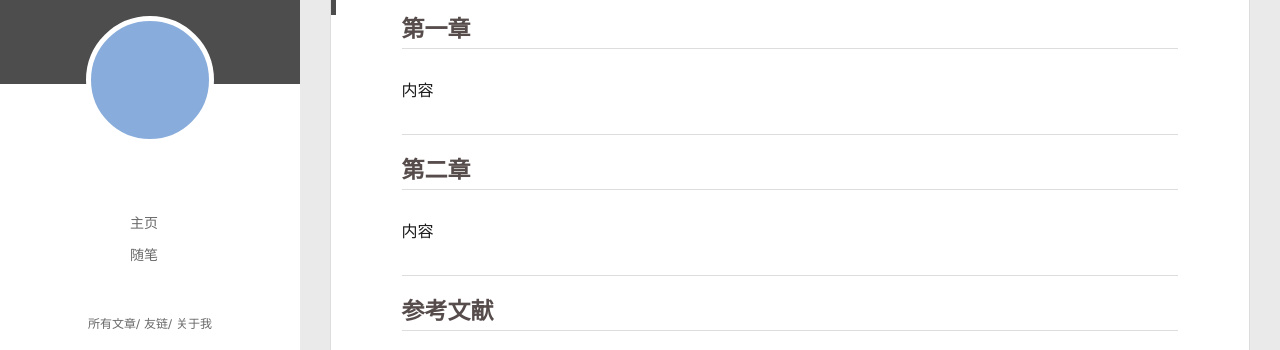
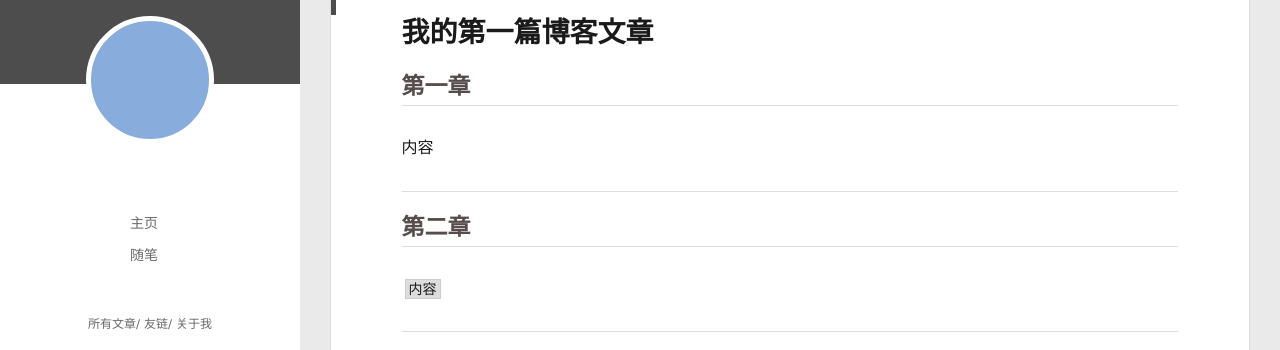
Before and after one commit to lelema2018/lelema2018.github.io, a plain HTML site: page 2020/08/10/my-first-blog/index.html in a window 1280 px wide. Shown: the part 96-446 px from the top of the page. Drawn offline with Linux system fonts and the light colour scheme; no server answers.

Commit message:
Site updated: 2020-08-14 21:15:01

```diff
--- a/2020/08/10/my-first-blog/index.html
+++ b/2020/08/10/my-first-blog/index.html
@@ -8,15 +8,15 @@
   <link rel="dns-prefetch" href="http://yoursite.com">
   <title>my first blog | Hexo</title>
   <meta name="viewport" content="width=device-width, initial-scale=1, maximum-scale=1">
-  <meta name="description" content="第一章内容  第二章内容  参考文献www.baidu.com">
+  <meta name="description" content="我的第一篇博客文章第一章内容  第二章内容  参考文献www.baidu.com">
 <meta property="og:type" content="article">
 <meta property="og:title" content="my first blog">
 <meta property="og:url" content="http://yoursite.com/2020/08/10/my-first-blog/index.html">
 <meta property="og:site_name" content="Hexo">
-<meta property="og:description" content="第一章内容  第二章内容  参考文献www.baidu.com">
+<meta property="og:description" content="我的第一篇博客文章第一章内容  第二章内容  参考文献www.baidu.com">
 <meta property="og:locale" content="en_US">
 <meta property="article:published_time" content="2020-08-10T04:33:53.000Z">
-<meta property="article:modified_time" content="2020-08-11T05:52:00.747Z">
+<meta property="article:modified_time" content="2020-08-14T13:06:49.181Z">
 <meta property="article:author" content="John Doe">
 <meta name="twitter:card" content="summary">
 
@@ -174,9 +174,9 @@
 
     <div class="article-entry" itemprop="articleBody">
 
-        <h2 id="第一章"><a href="#第一章" class="headerlink" title="第一章"></a>第一章</h2><p>内容</p>
+        <h1 id="我的第一篇博客文章"><a href="#我的第一篇博客文章" class="headerlink" title="我的第一篇博客文章"></a>我的第一篇博客文章</h1><h2 id="第一章"><a href="#第一章" class="headerlink" title="第一章"></a>第一章</h2><p>内容</p>
 <hr>
-<h2 id="第二章"><a href="#第二章" class="headerlink" title="第二章"></a>第二章</h2><p>内容</p>
+<h2 id="第二章"><a href="#第二章" class="headerlink" title="第二章"></a>第二章</h2><p><code>内容</code></p>
 <hr>
 <h2 id="参考文献"><a href="#参考文献" class="headerlink" title="参考文献"></a>参考文献</h2><p><a target="_blank" rel="noopener" href="http://www.baidu.com/">www.baidu.com</a></p>
 
```
Also changed, not shown: index.html (+2 -2 lines).
